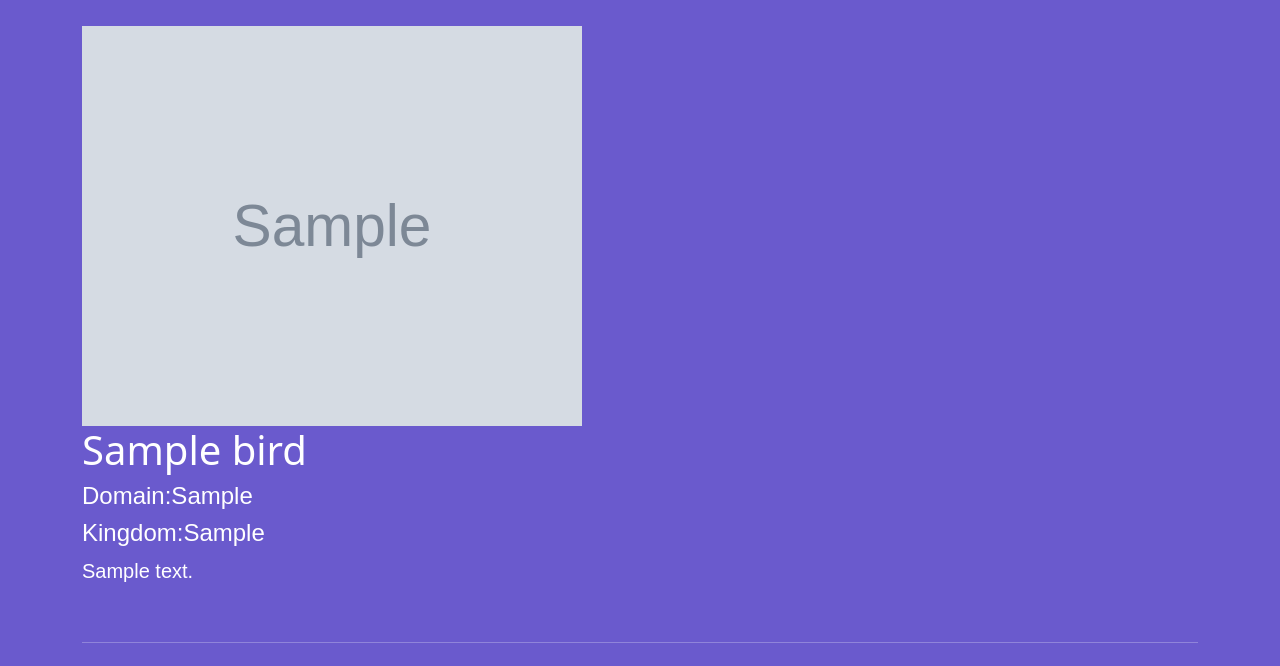
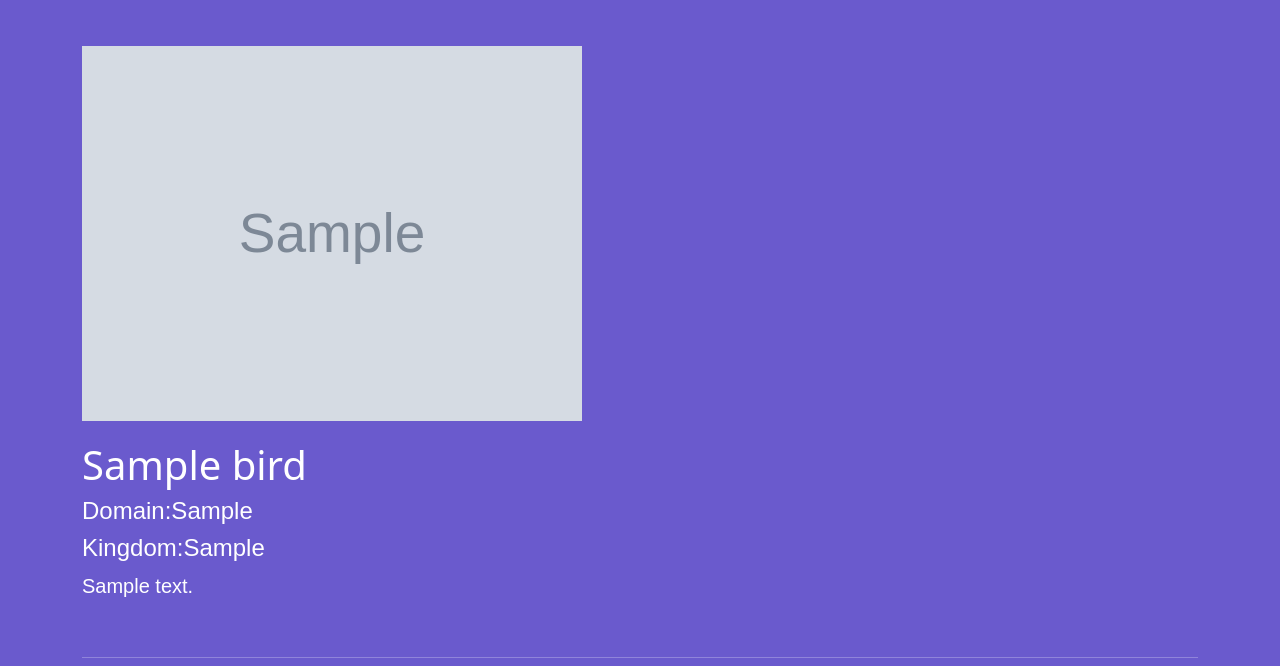
Before and after one commit to prajunsundar/Birdsite, a Django app: template Birdsite/template/search.html in a window 1280 px wide. Shown: the part 74-740 px from the top of the page. Run offline with Django 4.2, Linux system fonts and the light colour scheme; the template is opened without the code that fills it: values that come from a table or form of the project are taken from there, others are empty; tables that the repository leaves empty hold one stand-in row (values such as "Sample post"); grey boxes marked "Sample" are stand-in pictures; some libraries are stand-ins or nearby versions.

Commit message:
Update search.html

```diff
--- a/Birdsite/template/search.html
+++ b/Birdsite/template/search.html
@@ -7,7 +7,7 @@
     <div class="row">
         {% for birds in bird %}
         <div class="col-sm-12">
-            <img src="{{birds.image.url}}" style="width:500px;height:400px;">
+            <img src="{{birds.image.url}}" style="width:100%;max-width:500px;height:auto;margin-bottom:20px;margin-top:20px;">
              <h1>{{birds.name}}</h1>
         </div>
         <div class="col-sm-12" style="font-family:arial;">
```
